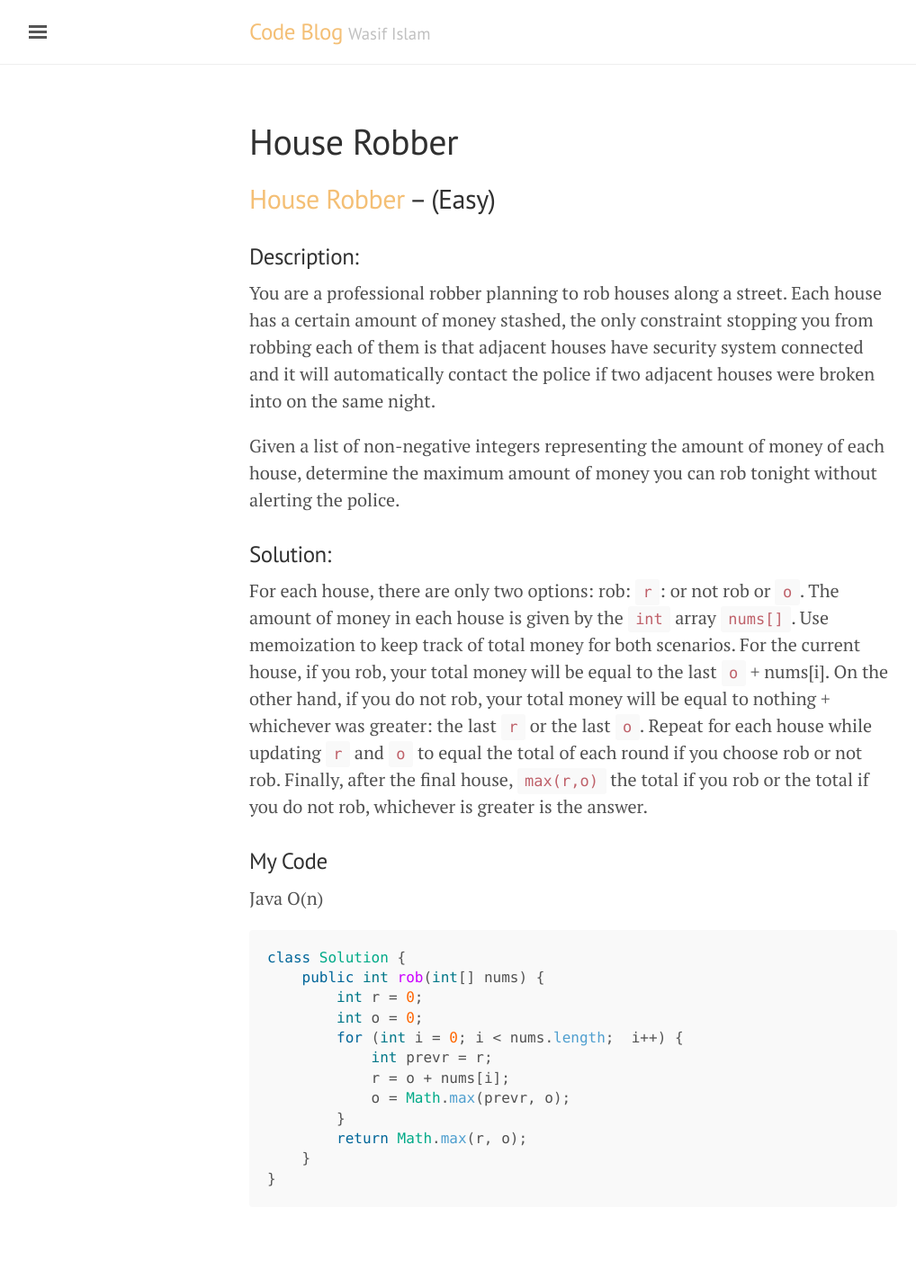
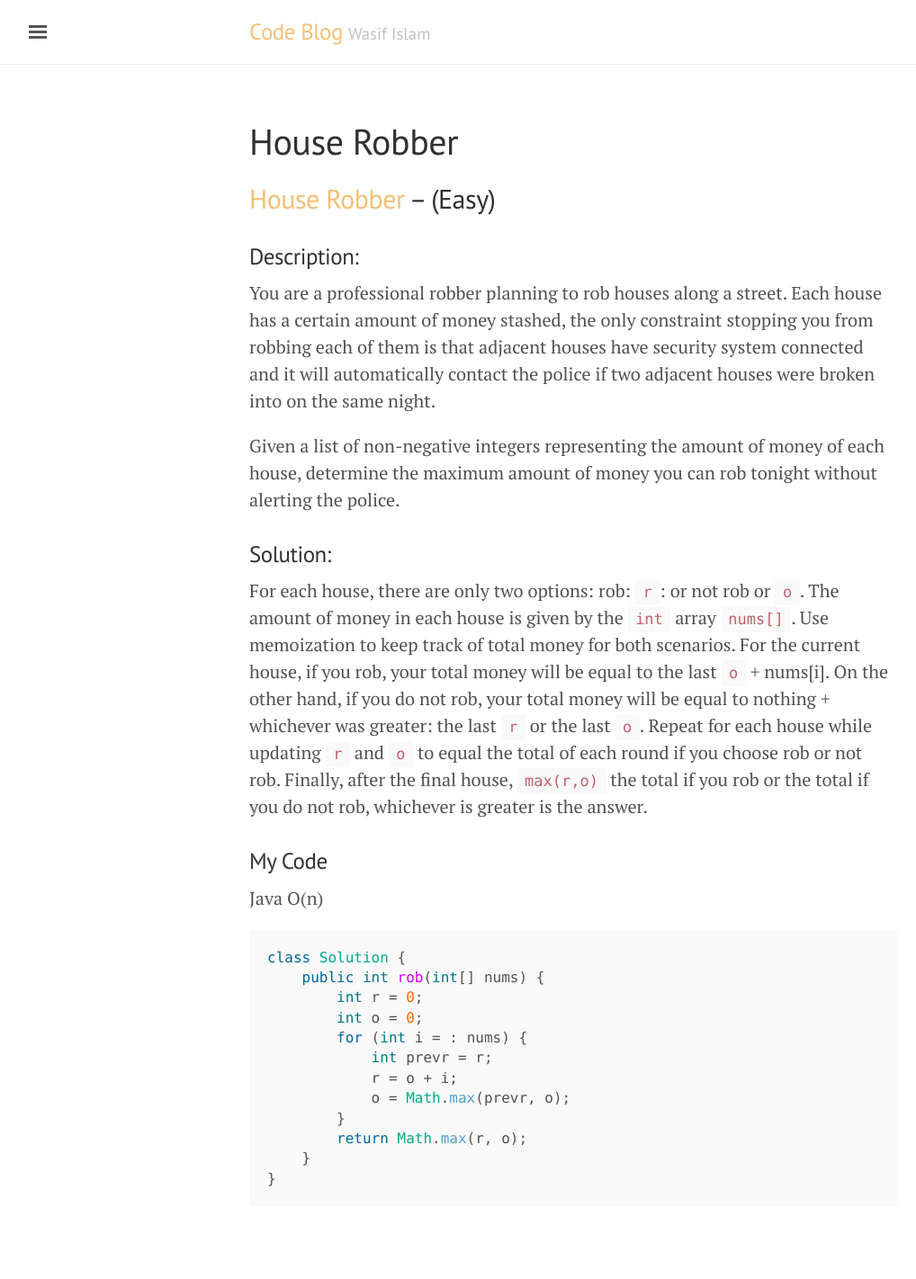
Before and after one commit to washifu/CodeBlog, a Jekyll site: the page built from pages/2017-10-16-House_Robber.md, in a window 1280 px wide. Shown: the whole page at 90% size, without its empty margins (3-1021 px from the left). Built offline with Jekyll 4.4.1, drawn with Linux system fonts in a browser that asks for light colours; comment, search, counter and statistics services are not loaded.

Commit message:
Update 2017-10-16-House_Robber.md

```diff
--- a/pages/2017-10-16-House_Robber.md
+++ b/pages/2017-10-16-House_Robber.md
@@ -31,9 +31,9 @@ class Solution {
     public int rob(int[] nums) {
         int r = 0;
         int o = 0;
-        for (int i = 0; i < nums.length;  i++) {
+        for (int i = : nums) {
             int prevr = r;
-            r = o + nums[i];
+            r = o + i;
             o = Math.max(prevr, o);
         }
         return Math.max(r, o);
```
